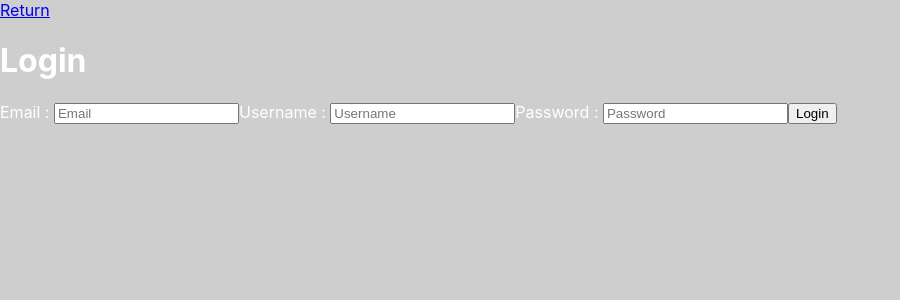
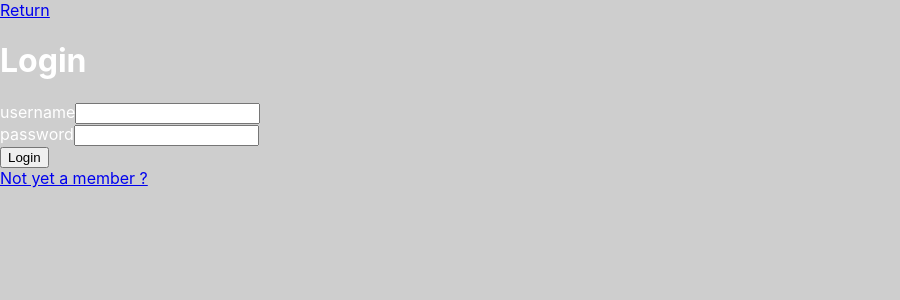
Before and after one commit to AngrySquirrell/ebet-web, a React (Create React App) app: page /login in a window 1280 px wide. Shown: the top 300 px of the page, without its empty margins (0-900 px from the left). Built offline with nearby package versions, Linux system fonts and the light colour scheme.

Commit message:
Auth made server side + ~client?~

```diff
--- a/public/index.html
+++ b/public/index.html
@@ -24,20 +24,11 @@
       work correctly both with client-side routing and a non-root public URL.
       Learn how to configure a non-root public URL by running `npm run build`.
     -->
-    <title>React App</title>
+    <title>E-Bête</title>
   </head>
   <body>
-    <noscript>You need to enable JavaScript to run this app.</noscript>
-    <div id="root"></div>
-    <!--
-      This HTML file is a template.
-      If you open it directly in the browser, you will see an empty page.
+    <div id="root">
 
-      You can add webfonts, meta tags, or analytics to this file.
-      The build step will place the bundled scripts into the <body> tag.
-
-      To begin the development, run `npm start` or `yarn start`.
-      To create a production bundle, use `npm run build` or `yarn build`.
-    -->
+    </div>
   </body>
 </html>
--- a/src/pages/AboutUs/AboutUs.css
+++ b/src/pages/AboutUs/AboutUs.css
@@ -20,19 +20,17 @@
 
 .line-1{
     position: relative;
-    top: 50%;
-    width: 24em;
-    margin: 0 auto;
     border-right: 2px solid rgba(255,255,255,.75);
-    font-size: 180%;
     text-align: center;
     white-space: nowrap;
     overflow: hidden;
     transform: translateY(-50%);
+    margin-left:96px;
+
 }
 
 .aboutUs{
-    margin-top:48px;
+    margin-top:96px;
     height:calc(100vh - 48px);
     font-family: 'Anonymous Pro', monospace;
 }
@@ -40,8 +38,6 @@
     font-size:64px;
     font-weight:bold;
     color:orangered;
-    top:5%;
-    left:-20%;
     height:64px;
     width:100%;
 }
@@ -55,9 +51,9 @@
 .contentAboutUs{
     display: flex;
     color: #3d5589;
-    margin-left : 16px;
+    margin-left : 32px;
     margin-top:12px;
-    margin-bottom: 12px;
+    margin-bottom: 32px;
 }
 .contentDo{
     display: flex;
--- a/src/pages/Authentification/Login/index.jsx
+++ b/src/pages/Authentification/Login/index.jsx
@@ -3,7 +3,7 @@ import React from 'react';
 import { Link } from 'react-router-dom';
 
 const Login = () => {
-    return(
+    return (
         <div>
             <div className='return'>
                 <Link to='/' className='returnButton'>Return</Link>
@@ -13,19 +13,22 @@ const Login = () => {
                     <h1>Login</h1>
                 </div>
                 <div className='LoginForm'>
-                    <form>
-                        <div className='LoginFormInput'>
-                            <label>Email : </label>
-                            <input type='text' placeholder='Email'/>
-                            <label>Username : </label>
-                            <input type='text' placeholder='Username'/>
-                            <label>Password : </label>
-                            <input type='password' placeholder='Password'/>
+                    <form action="http://109.205.56.69:4000/login" method="POST">
+                        <div>
+                            <label htmlFor="username">username</label>
+                            <input name="username" id="username" />
+                        </div>
+                        <div>
+                            <label htmlFor="password">password</label>
+                            <input name="password" id="password" type="password" />
+                        </div>
+                        <div>
                             <button>Login</button>
                         </div>
                     </form>
+                    <Link to='/signup' className='signupButton'>Not yet a member ?</Link>
                 </div>
-                </div>
+            </div>
         </div>
     )
 }
--- a/src/pages/Authentification/Signup/index.jsx
+++ b/src/pages/Authentification/Signup/index.jsx
@@ -1,24 +1,38 @@
 import './Signup.css';
+import { Link } from 'react-router-dom';
 
 function Signup() {
   return (
+    <div>
+      <div className='return'>
+        <Link to='/' className='returnButton'>Return</Link>
+      </div>
+      <div className='Login'>
+        <div className='LoginTitle'>
+          <h1>Login</h1>
+        </div>
+        <div className='LoginForm'>
           <form action="http://109.205.56.69:4000/register" method="POST">
             <div>
               <label htmlFor="username">username</label>
-          <input name="username" id="username"/>
+              <input name="username" id="username" />
             </div>
             <div>
               <label htmlFor="password">password</label>
-          <input name="password" id="password"/>
+              <input name="password" id="password" type="password"/>
             </div>
             <div>
               <label htmlFor="confirm_password">confirm password</label>
-              <input name="confirm_password" id="confirm_password"/>
+              <input name="confirm_password" id="confirm_password" type="password" />
             </div>
             <div>
-          <button>Login</button>
+              <button>Register</button>
             </div>
           </form>
+          <Link to='/login' className='loginButton'>Already have an account ?</Link>
+        </div>
+      </div>
+    </div>
   );
 }
 
```
Lines whose indentation alone changed are shown as unchanged.
